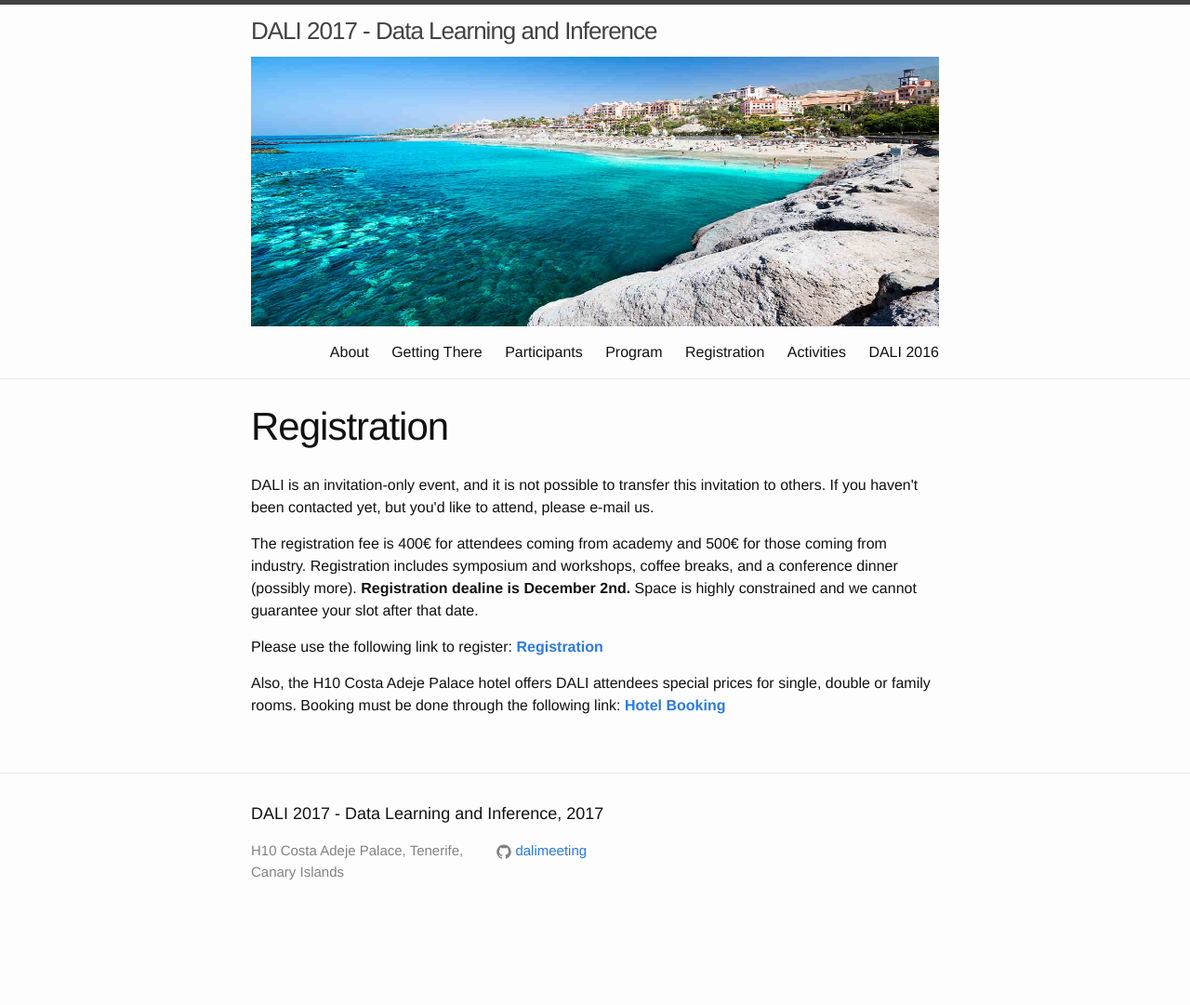
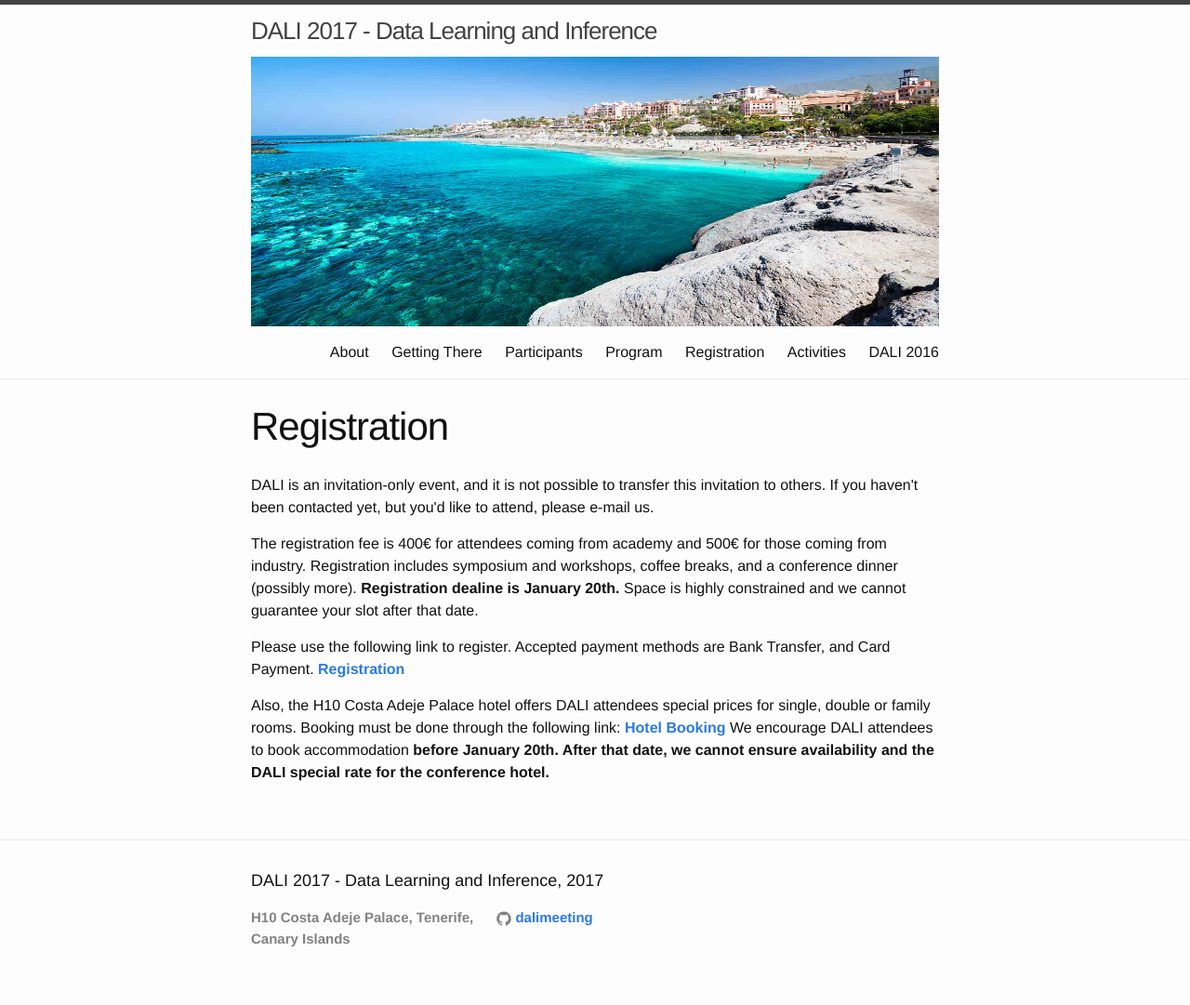
Before and after one commit to dalimeeting/dalimeeting.github.io, a Jekyll site: the page built from registration.html, in a window 1280 px wide. Shown: the whole page at 93% size. Built offline with Jekyll 4.4.1, drawn with Linux system fonts in a browser that asks for light colours; before the commit the page ends 1009 px from its top, so only the background shows below that.

Commit message:
Update registration.html

```diff
--- a/_layouts/registration.html
+++ b/_layouts/registration.html
@@ -8,16 +8,18 @@ layout: page
   <p></p>
 
   <p> The registration fee is 400€ for attendees coming from academy and 500€ for those coming from industry. Registration includes symposium and workshops, coffee breaks, and a conference dinner
-    (possibly more). <b> Registration dealine is December 2nd. </b>
+    (possibly more). <b> Registration dealine is January 20th. </b>
     Space is highly constrained and we cannot guarantee your slot after that date. </p>
 
-  <p> Please use the following link to register: <a href="http://gecoweb.gesintur.com/pub/1600006/q2/cgi.hrb?idexp=VJ7FP&main=inscripcion"> <b> Registration </b> </a></p>
+  <p> Please use the following link to register. Accepted payment methods are Bank Transfer, and Card Payment. <a href="http://gecoweb.gesintur.com/pub/1600006/q2/cgi.hrb?idexp=VJ7FP&main=inscripcion"> <b> Registration </b> </a></p>
 
   <p></p>
 
   <p> Also, the H10 Costa Adeje Palace hotel offers DALI attendees special prices for single, double or family rooms.
     Booking must be done through the following link: <a href="http://gecoweb.gesintur.com/pub/1600006/q2/cgi.hrb?idexp=VJ7FP&main=alojamientos
-      "> <b> Hotel Booking </b> </a></p>
+      "> <b> Hotel Booking </b> </a>
+    We encourage DALI attendees to book accommodation <b>before January 20th</a>. After that date, we cannot ensure availability and the DALI special rate for the conference hotel.
+  </p>
 
 
 
```
